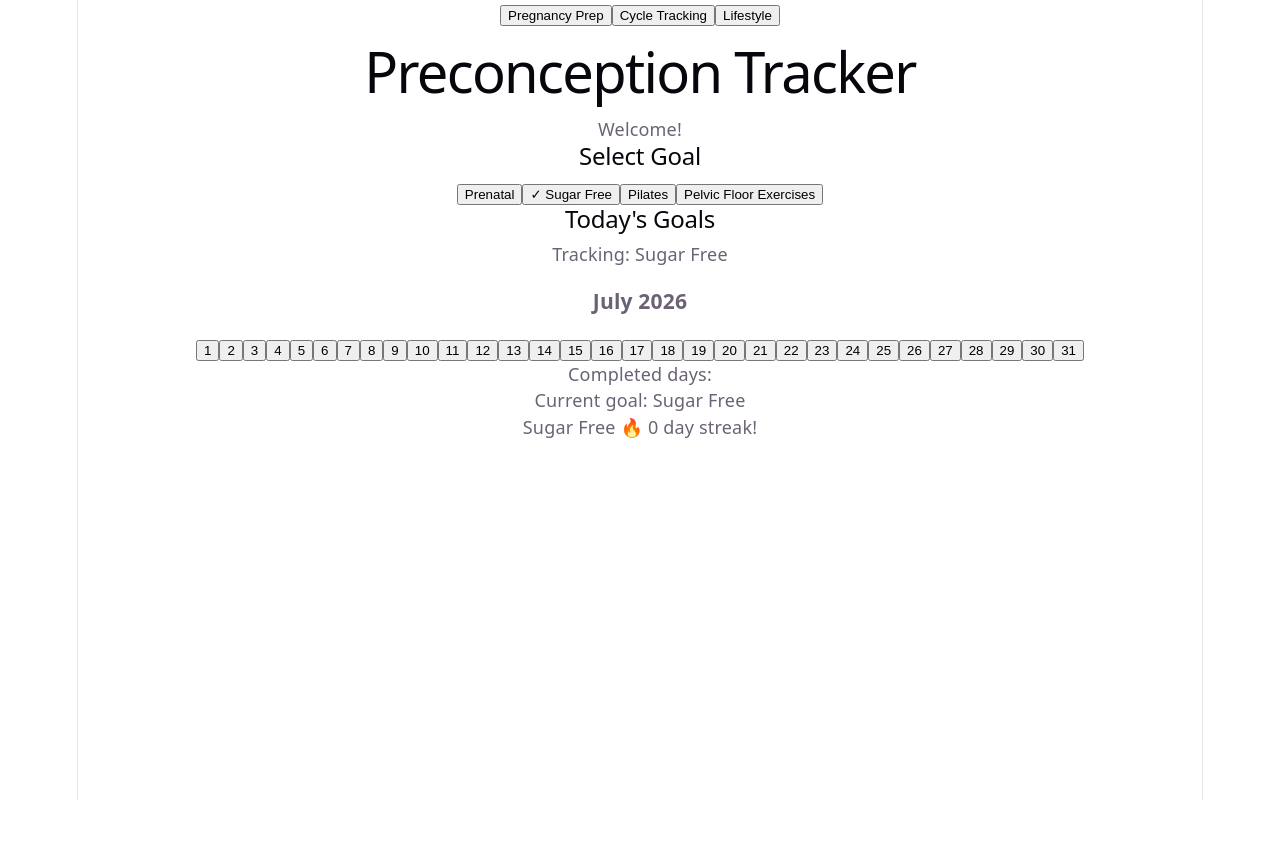
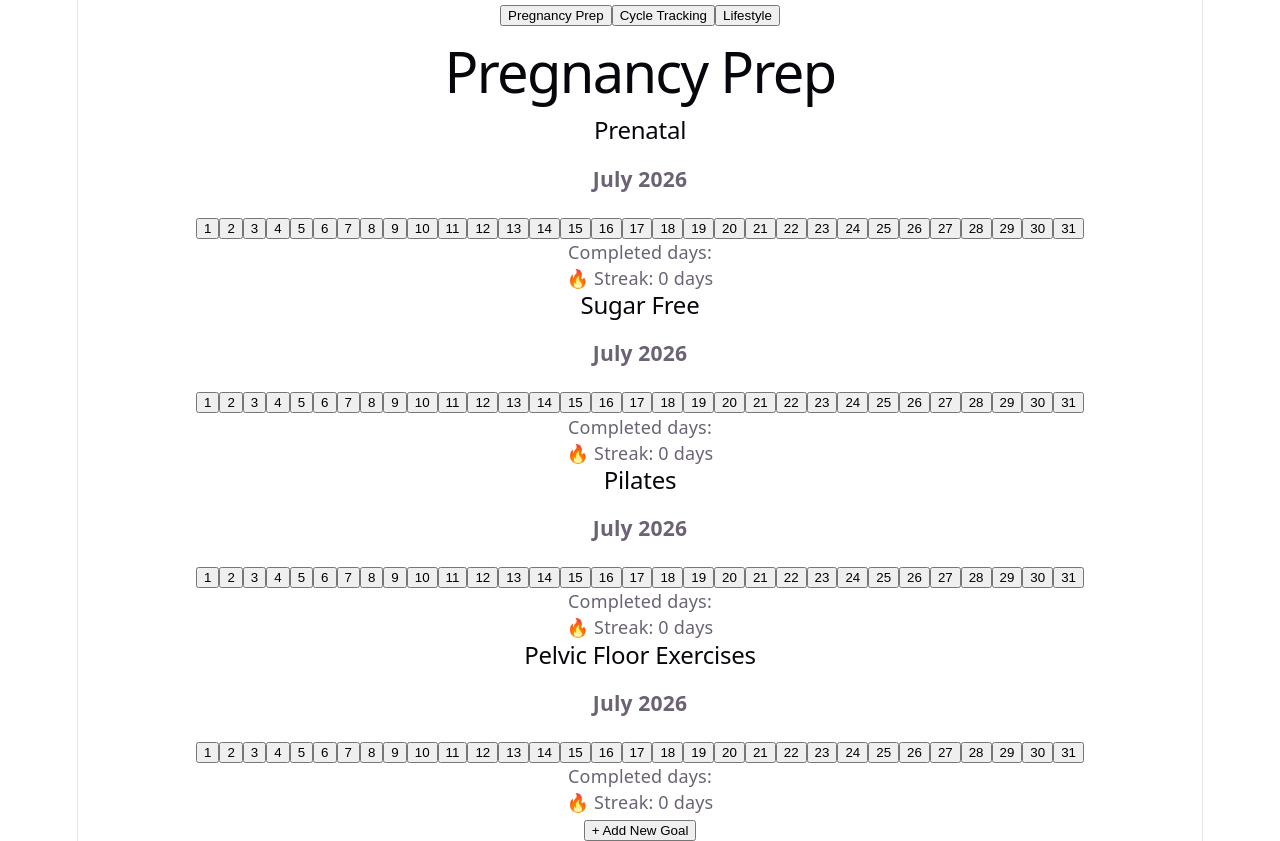
Before and after one commit to campbell-lowe/PersonalHealth, a React (Vite) app: page / in a window 1280 px wide. Before the commit the page ends 800 px from the top, so only its background shows below. Built offline with nearby package versions, Linux system fonts and the light colour scheme.

Commit message:
The 1 counts as a 1

```diff
--- /dev/null
+++ b/src/components/GoalTracker.jsx
@@ -0,0 +1,136 @@
+function formatDate(date) {
+    const year = date.getFullYear();
+    const month = String(date.getMonth() + 1).padStart(2, "0");
+    const day = String(date.getDate()).padStart(2, "0");
+
+    return `${year}-${month}-${day}`;
+}
+
+function getDayNumber(dateString) {
+    const [year, month, day] = dateString.split("-").map(Number);
+    return Date.UTC(year, month - 1, day) / (1000 * 60 * 60 * 24);
+}
+
+function GoalTracker({ goal, goals, setGoals }) {
+
+    const currentMonth = new Date();
+
+    const monthName = currentMonth.toLocaleString("default", {
+        month: "long",
+    });
+
+    const year = currentMonth.getFullYear();
+
+    const daysInMonth = new Date(
+        currentMonth.getFullYear(),
+        currentMonth.getMonth() + 1,
+        0
+    ).getDate();
+
+    const days = Array.from({ length: daysInMonth }, (_, i) => {
+        return new Date(
+            currentMonth.getFullYear(),
+            currentMonth.getMonth(),
+            i + 1
+        );
+    });
+
+
+    function completeDay(day) {
+        const newGoals = goals.map((item) => {
+
+            if (item.name === goal.name) {
+
+                let updatedDates;
+
+                if (item.completedDates.includes(formatDate(day))) {
+                    updatedDates = item.completedDates.filter(
+                        (date) => date !== formatDate(day)
+                    );
+                } else {
+                    updatedDates = [
+                        ...item.completedDates,
+                        formatDate(day),
+                    ];
+                }
+
+                return {
+                    ...item,
+                    completedDates: updatedDates,
+                };
+            }
+
+            return item;
+        });
+
+        setGoals(newGoals);
+    }
+
+
+    function getStreak() {
+        const dates = [...goal.completedDates]
+            .sort((a, b) => a.localeCompare(b))
+            .map(getDayNumber);
+
+        if (dates.length === 0) {
+            return 0;
+        }
+
+        let streak = 1;
+
+        for (let i = dates.length - 1; i > 0; i--) {
+            const difference = dates[i] - dates[i - 1];
+
+            if (difference === 1) {
+                streak++;
+            } else {
+                break;
+            }
+        }
+
+        return streak;
+    }
+
+
+    return (
+        <div>
+            <h2>{goal.name}</h2>
+
+            <h3>{monthName} {year}</h3>
+
+            <div>
+                {days.map((day) => {
+                    const dateString = formatDate(day);
+
+                    return (
+                        <button
+                            key={dateString}
+                            onClick={() => completeDay(day)}
+                        >
+                            {day.getDate()}
+                            {goal.completedDates.includes(dateString) ? "✓" : ""}
+                        </button>
+                    );
+                })}
+            </div>
+
+
+            <p>
+                Completed days:
+                {" "}
+                {[...goal.completedDates]
+                    .sort((a, b) => a.localeCompare(b))
+                    .map(date => Number(date.split("-")[2]))
+                    .join(", ")}
+            </p>
+
+
+            <p>
+                🔥 Streak: {getStreak()} days
+            </p>
+
+        </div>
+    );
+}
+
+export default GoalTracker;
--- a/src/pages/PregnancyPrep.jsx
+++ b/src/pages/PregnancyPrep.jsx
@@ -1,8 +1,7 @@
 import { useState } from "react";
+import GoalTracker from "../components/GoalTracker";
+
 function PregnancyPrep() {
-
-
-  const [selectedGoal, setSelectedGoal] = useState("Sugar Free");
 
   const [goals, setGoals] = useState([
     {
@@ -23,154 +22,27 @@ function PregnancyPrep() {
     },
   ]);
 
-  const currentGoal = goals.find(
-    (goal) => goal.name === selectedGoal
-  );
-
-const currentMonth = new Date();
-
-const monthName = currentMonth.toLocaleString("default", {
-  month: "long",
-});
-
-const year = currentMonth.getFullYear();
-
-const daysInMonth = new Date(
-  currentMonth.getFullYear(),
-  currentMonth.getMonth() + 1,
-  0
-).getDate();
-
-const days = Array.from({ length: daysInMonth }, (_, i) => {
-  return new Date(
-    currentMonth.getFullYear(),
-    currentMonth.getMonth(),
-    i + 1
-  );
-});
-
-  function formatDate(date) {
-    return date.toISOString().split("T")[0];
-  }
-
-  function completeDay(day) {
-    const newGoals = goals.map((goal) => {
-      if (goal.name === selectedGoal) {
-        let updatedDates;
-
-        if (goal.completedDates.includes(day)) {
-          // Remove the day
-          updatedDates = goal.completedDates.filter(
-            (date) => date !== day
-          );
-        } else {
-          // Add the day
-          updatedDates = [
-            ...goal.completedDates,
-            day,
-          ];
-        }
-
-        return {
-          ...goal,
-          completedDates: updatedDates,
-        };
-      }
-
-      return goal;
-    });
-
-    setGoals(newGoals);
-  }
-
-  function getStreak() {
-    const dates = [...currentGoal.completedDates]
-      .sort()
-      .map(date => new Date(date));
-
-    if (dates.length === 0) {
-      return 0;
-    }
-
-    let streak = 1;
-
-    for (let i = dates.length - 1; i > 0; i--) {
-      const difference =
-        (dates[i] - dates[i - 1]) / (1000 * 60 * 60 * 24);
-
-      if (difference === 1) {
-        streak++;
-      } else {
-        break;
-      }
-    }
-
-    return streak;
-  }
-
-
 
   return (
     <div>
-      <h1>Preconception Tracker</h1>
-      <p>Welcome!</p>
+      <h1>Pregnancy Prep</h1>
 
-      <h2>Select Goal</h2>
-      <div>
-        {goals.map((goal) => (
-          <button
-            key={goal.name}
-            onClick={() => setSelectedGoal(goal.name)}
-          >
-            {selectedGoal === goal.name ? "✓ " : ""}
-            {goal.name}
-          </button>
-        ))}
-      </div>
+      {goals.map((goal) => (
+        <GoalTracker
+          key={goal.name}
+          goal={goal}
+          goals={goals}
+          setGoals={setGoals}
+        />
+      ))}
 
 
-      <h2>Today's Goals</h2>
-      <p>Tracking: {selectedGoal}</p>
-      <h3>{monthName} {year}</h3>
+      <button>
+        + Add New Goal
+      </button>
 
-
-      <div>
-        {days.map((day) => {
-          const dateString = formatDate(day);
-
-          return (
-            <button
-              key={dateString}
-              onClick={() => completeDay(dateString)}
-            >
-              {day.getDate()}
-              {currentGoal.completedDates.includes(dateString) ? "✓" : ""}
-            </button>
-          );
-        })}
-      </div>
-
-      <p>Completed days:</p>
-      <p>
-        {[...currentGoal.completedDates]
-          .sort()
-          .map(date => new Date(date).getDate())
-          .join(", ")}
-      </p>
-
-
-      <p>
-        Current goal: {selectedGoal}
-      </p>
-
-      <p>
-        {selectedGoal} 🔥 {getStreak()} day streak!
-      </p>
-
-    </div >
+    </div>
   );
 }
 
-
-
 export default PregnancyPrep;
```
